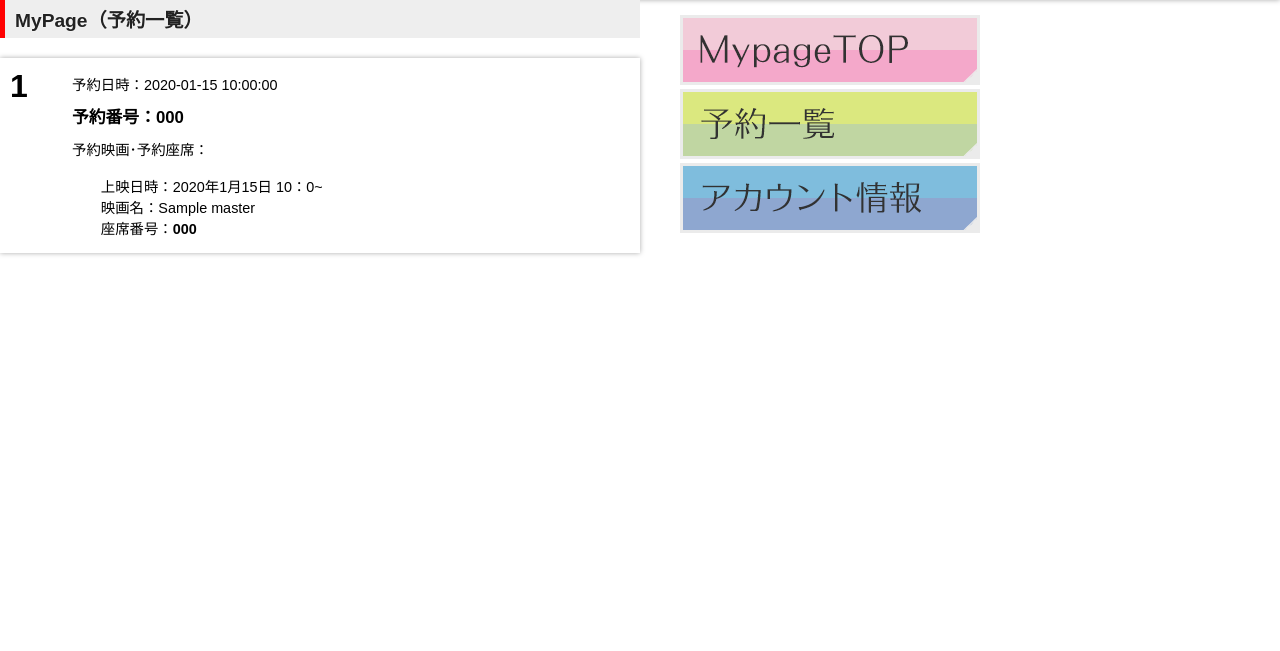
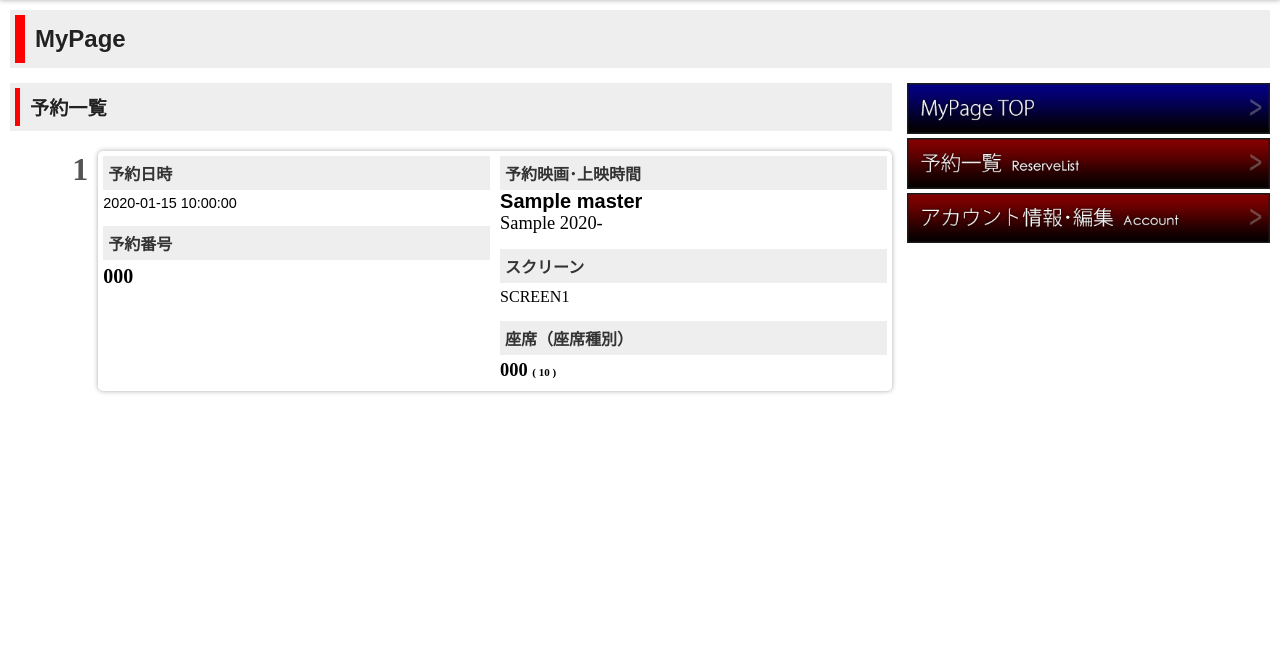
Before and after one commit to saison/HALCinema, a PHP site: page /tokyo/mypage/reserveView.php in a window 1280 px wide. Shown: the part 84-735 px from the top of the page. Run offline with PHP 8.4, Linux system fonts and the light colour scheme; the visitor is signed in with stand-in values (Sample User, id 1); tables that the repository leaves empty or names only in its code hold one stand-in row (values such as "Sample post"); style sheets or scripts are compiled from the project's sources.

Commit message:
MyPage系修正

```diff
--- a/tokyo/module/css/reserveView.css
+++ b/tokyo/module/css/reserveView.css
@@ -1,41 +1,110 @@
+@charset "UTF-8";
 /* CSS Document */
 .reserveEachBox {
+  margin: 20px 0;
+}
+
+.reserveBoxLeft {
+  width: 10%;
+  float: left;
+}
+
+.reserveBoxLeft p {
+  font-size: 200%;
+  font-weight: 600;
+  padding: 0px 10px;
+  text-align: right;
+  font-family: Century Gothic,"ヒラギノ角ゴ Pro W3", "Hiragino Kaku Gothic Pro", "メイリオ", Meiryo, Osaka, "ＭＳ Ｐゴシック", "MS PGothic";
+  color: #555;
+}
+
+.reserveBoxRight {
+  width: 90%;
+  float: left;
   box-shadow: 0 0 5px #aaa;
-  margin: 20px 0;
-  padding: 10px;
+  border-radius: 5px;
+}
+
+.reserveTitle {
+  background: #eee;
+  color: #333;
+  font-weight: bold;
+  padding: 5px;
+}
+
+.reserveInfoBoxLeft {
+  width: 50%;
+  float: left;
+  -webkit-box-sizing: border-box;
+  -moz-box-sizing: border-box;
+  box-sizing: border-box;
+  padding: 5px;
 }
 
 .reserveDate {
-  padding: 5px 0;
+  padding: 5px 0 15px 0;
   font-size: 90%;
 }
 
 .reserveNumber {
   padding: 5px 0;
-  font-size: 105%;
-  font-weight: 600;
+  font-size: 125%;
+  font-weight: bold;
+  font-family: Century Gothic,"ヒラギノ角ゴ Pro W3", "Hiragino Kaku Gothic Pro", "メイリオ", Meiryo, Osaka, "ＭＳ Ｐゴシック", "MS PGothic";
 }
 
-.reserveBoxLeft {
-  width: 10%;
+.reserveInfoBoxRight {
+  width: 50%;
   float: left;
-  font-size: 200%;
-  font-weight: 600;
+  -webkit-box-sizing: border-box;
+  -moz-box-sizing: border-box;
+  box-sizing: border-box;
+  padding: 5px;
 }
 
-.reserveBoxRight {
-  width: 90%;
-  float: left;
+.reserveMovie {
+  margin: 0 0 15px 0;
+}
+
+.reserveMovieName {
+  padding: 5px 0;
+  font-size: 125%;
+  font-weight: bold;
+}
+
+.reserveMovieTime {
+  padding: 5px 0;
+  font-size: 115%;
+  font-family: Century Gothic,"ヒラギノ角ゴ Pro W3", "Hiragino Kaku Gothic Pro", "メイリオ", Meiryo, Osaka, "ＭＳ Ｐゴシック", "MS PGothic";
+}
+
+.reserveScreen {
+  padding: 5px 0 15px 0;
+  font-size: 100%;
+  font-family: Century Gothic,"ヒラギノ角ゴ Pro W3", "Hiragino Kaku Gothic Pro", "メイリオ", Meiryo, Osaka, "ＭＳ Ｐゴシック", "MS PGothic";
+}
+
+.reserveEachSeat {
+  padding: 5px 0;
+  font-size: 115%;
+  font-weight: bold;
+  font-family: Century Gothic,"ヒラギノ角ゴ Pro W3", "Hiragino Kaku Gothic Pro", "メイリオ", Meiryo, Osaka, "ＭＳ Ｐゴシック", "MS PGothic";
 }
 
 #mypageMein {
-  width: 640px;
-  margin-right: 40px;
+  width: 70%;
   float: left;
 }
 
 #mypageNav {
   float: left;
-  width: 300px;
-  margin-top: 15px;
+  width: 30%;
+  padding: 0 0 0 15px;
+  -webkit-box-sizing: border-box;
+  -moz-box-sizing: border-box;
+  box-sizing: border-box;
 }
+
+#mypageNav li img {
+  width: 100%;
+}
--- a/tokyo/module/sass/mypage.scss
+++ b/tokyo/module/sass/mypage.scss
@@ -1,23 +1,17 @@
-h2{
-	border-left:7px solid #dbffb7;
-	padding:2px 0 2px 10px;
-	font-size:125%;
-	font-weight:600;
-	margin:10px 0;
-}
-h3{
-  border-left:5px solid #00aaff;
-  color:#333333;
-  margin:10px 0 !important;
-  padding:0px 0 0px 10px !important;
-}
+@charset "utf-8";
+/* CSS Document */
+@import "compass";
+
 #mypageMein{
-	width:640px;
-	margin-right:40px;
+	width:70%;
 	float:left;
 }
 #mypageNav{
 	float:left;
-	width:300px;
-	margin-top:15px;
+	width:30%;
+  padding:0 0 0 15px;
+  @include box-sizing(border-box);
 }
+#mypageNav li img{
+  width:100%;
+}
--- a/tokyo/module/sass/reserveView.scss
+++ b/tokyo/module/sass/reserveView.scss
@@ -1,39 +1,92 @@
 @charset "utf-8";
 /* CSS Document */
+@import "compass";
+
 .reserveEachBox{
-	box-shadow:0 0 5px #aaa;
 	margin:20px 0;
-	padding:10px;
+}
+.reserveBoxLeft{
+	width:10%;
+	float:left;
+}
+.reserveBoxLeft p{
+  font-size:200%;
+	font-weight:600;
+  padding:0px 10px;
+  text-align:right;
+  font-family:Century Gothic,"ヒラギノ角ゴ Pro W3", "Hiragino Kaku Gothic Pro", "メイリオ", Meiryo, Osaka, "ＭＳ Ｐゴシック", "MS PGothic";
+  color:#555;
+}
+
+.reserveBoxRight{
+	width:90%;
+	float:left;
+  box-shadow:0 0 5px #aaa;
+  border-radius:5px;
+}
+.reserveTitle{
+  background:#eee;
+  color:#333;
+  font-weight:bold;
+  padding:5px;
+}
+.reserveInfoBoxLeft{
+  width:50%;
+  float:left;
+  @include box-sizing(border-box);
+  padding:5px;
 }
 .reserveDate{
-	padding:5px 0;
+	padding:5px 0 15px 0;
 	font-size:90%;
 }
 
 .reserveNumber{
 	padding:5px 0;
-	font-size:105%;
-	font-weight:600;
+	font-size:125%;
+	font-weight:bold;
+  font-family:Century Gothic,"ヒラギノ角ゴ Pro W3", "Hiragino Kaku Gothic Pro", "メイリオ", Meiryo, Osaka, "ＭＳ Ｐゴシック", "MS PGothic";
 }
-
-.reserveBoxLeft{
-	width:10%;
-	float:left;
-	font-size:200%;
-	font-weight:600;
+.reserveInfoBoxRight{
+  width:50%;
+  float:left;
+  @include box-sizing(border-box);
+  padding:5px;
 }
-
-.reserveBoxRight{
-	width:90%;
-	float:left;
+.reserveMovie{
+  margin:0 0 15px 0;
+}
+.reserveMovieName{
+  padding:5px 0;
+	font-size:125%;
+	font-weight:bold;
+}
+.reserveMovieTime{
+  padding:5px 0;
+	font-size:115%;
+  font-family:Century Gothic,"ヒラギノ角ゴ Pro W3", "Hiragino Kaku Gothic Pro", "メイリオ", Meiryo, Osaka, "ＭＳ Ｐゴシック", "MS PGothic";
+}
+.reserveScreen{
+  padding:5px 0 15px 0;
+	font-size:100%;
+  font-family:Century Gothic,"ヒラギノ角ゴ Pro W3", "Hiragino Kaku Gothic Pro", "メイリオ", Meiryo, Osaka, "ＭＳ Ｐゴシック", "MS PGothic";
+}
+.reserveEachSeat{
+  padding:5px 0;
+  font-size:115%;
+  font-weight:bold;
+  font-family:Century Gothic,"ヒラギノ角ゴ Pro W3", "Hiragino Kaku Gothic Pro", "メイリオ", Meiryo, Osaka, "ＭＳ Ｐゴシック", "MS PGothic";
 }
 #mypageMein{
-	width:640px;
-	margin-right:40px;
+	width:70%;
 	float:left;
 }
 #mypageNav{
 	float:left;
-	width:300px;
-	margin-top:15px;
+	width:30%;
+  padding:0 0 0 15px;
+  @include box-sizing(border-box);
 }
+#mypageNav li img{
+  width:100%;
+}
--- a/tokyo/mypage/reserveView.php
+++ b/tokyo/mypage/reserveView.php
@@ -1,60 +1,86 @@
 <?PHP
-	$pageTitle = "";
+	$pageTitle = "予約一覧 - MyPage";
 	require_once("../module/reserveHeader.php");
 ?>
-<div id="content" class="clearfix">
+<div id="content" class="m10 clearfix">
+  <div class="reserveTitle">
+    <h2>MyPage</h2>
+  </div>
   <div id="mypageMein">
-<div class="reserveTitle">
-  <h3>MyPage（予約一覧）</h3>
+    <div class="reserveTitle mtb15">
+      <h3>予約一覧</h3>
     </div>
-
     <?php
     $con = getConnection();
     $count=0;
-	//文字コード設定
-	if($con!=false){
     mysqli_set_charset($con,'utf8');
-		//データベース選択
-		$isSuccess =mysqli_select_db($con, 'halcinema');
-		if($isSuccess){
     if(isset($_SESSION["userid"])){
       $result =mysqli_query($con,"SELECT * FROM reserve_master WHERE user_id = '".$_SESSION["userid"] ."' ORDER BY reserve_time DESC");
-				while($row = mysqli_fetch_array($result)){
+      while($row = mysqli_fetch_array($result)):
         $count++;
-					echo "<div class='reserveEachBox clearfix'><div class='reserveBoxLeft'>$count</div>";
-					echo "<div class='reserveBoxRight'><p class='reserveDate'>予約日時：".$row["reserve_time"]."</p>";//予約日時
-					echo  "<p class='reserveNumber'>予約番号：".$row["reserve_number"]."</p>";//予約番号
-					$result2 =mysqli_query($con,"SELECT * FROM movie_reserve_content WHERE reserve_number = '".$row["reserve_number"] ."'");
-					echo  "<p class='reserveDate'>予約映画･予約座席：<br /><br />";//予約番号
-					while(($row2 = mysqli_fetch_array($result2)) != false){
-						$reserveSelectSql = "SELECT show_schedule.show_id AS showID , show_schedule.screen_id AS SID , show_schedule.show_day AS showDay , show_schedule.start_time AS startTime , cinema_master.cinema_name AS movieName FROM show_schedule INNER JOIN cinema_master ON show_schedule.cinema_id=cinema_master.cinema_id WHERE show_schedule.show_id='".$row2["show_id"]."'";
-						$reserveSelectResult = mysqli_query($con,$reserveSelectSql);
-						$reserveSelectRow = mysqli_fetch_array($reserveSelectResult);
-						$dateAndTime=$reserveSelectRow["showDay"]." ".$reserveSelectRow["startTime"];
-						$screenDay=date_parse($dateAndTime);
-						echo "　　上映日時：".$screenDay["year"]."年".$screenDay["month"]."月".$screenDay["day"]."日 ".$screenDay["hour"]."：".$screenDay["minute"]."~<br />";
-						echo "　　映画名：".$reserveSelectRow["movieName"]."<br />";
-						echo "　　座席番号：<b>".$row2["seat_number"]."</b><br>";
+    ?>
+        <div class='reserveEachBox clearfix'>
+          <div class='reserveBoxLeft'>
+            <p><?php echo $count; ?></p>
+          </div>
+          <div class='reserveBoxRight clearfix'>
+            <div class='reserveInfoBoxLeft'>
+              <p class='reserveTitle'>予約日時</p>
+              <p class='reserveDate'><?php echo $row["reserve_time"]; ?></p>
+              <p class='reserveTitle'>予約番号</p>
+              <p class='reserveNumber'><?php echo $row["reserve_number"]; ?></p>
+            </div>
+            <div class='reserveInfoBoxRight'>
+              <p class='reserveTitle'>予約映画･上映時間</p>
+              <?php
+              $movieSelectSql = "SELECT show_id FROM movie_reserve_content WHERE reserve_number='".$row["reserve_number"]."' GROUP BY reserve_number";
+              $movieSelectResult = mysqli_query($con,$movieSelectSql);
+              $movieSelectRow = mysqli_fetch_array($movieSelectResult);
+              $scheduleSelectSql = "SELECT show_schedule.show_id AS showID , show_schedule.screen_id AS SID , show_schedule.show_day AS showDay , show_schedule.start_time AS startTime , cinema_master.cinema_name AS movieName FROM show_schedule INNER JOIN cinema_master ON show_schedule.cinema_id=cinema_master.cinema_id WHERE show_schedule.show_id='".$movieSelectRow["show_id"]."'";
+              $scheduleSelectResult = mysqli_query($con,$scheduleSelectSql);
+              $scheduleSelectRow = mysqli_fetch_array($scheduleSelectResult);
+              ?>
+              <p class='reserveMovie'>
+                <span class="reserveMovieName">
+                  <?php echo $scheduleSelectRow["movieName"]; ?>
+                </span><br>
+                <span class="reserveMovieTime">
+                  <?php echo str_replace("-","/",$scheduleSelectRow["showDay"])." ".substr($scheduleSelectRow["startTime"],0,5); ?>
+                </span>
+              </p>
+              <p class='reserveTitle'>スクリーン</p>
+              <p class='reserveScreen'>
+                SCREEN<?php echo substr($scheduleSelectRow["SID"],-1,1); ?>
+              </p>
+              <p class='reserveTitle'>座席（座席種別）</p>
+              <?php
+              $seatSelectSql = "SELECT * FROM movie_reserve_content INNER JOIN movie_price_master ON movie_reserve_content.movie_price_id = movie_price_master.movie_price_id WHERE movie_reserve_content.reserve_number = '".$row["reserve_number"]."'";
+              $seatSelectResult = mysqli_query($con,$seatSelectSql);
+              while(($seatSelectRow = mysqli_fetch_array($seatSelectResult)) != false):
+              ?>
+              <p class='reserveEachSeat'>
+                <?php echo $seatSelectRow["seat_number"]; ?>
+                <span class='microText'>(
+                  <?php echo $seatSelectRow["movie_price_name"]; ?>
+                )</span>
+              </p>
+              <?php endwhile; ?>
+              </div>
+            </div>
+          </div>
+          <?php
+              endwhile;
+            }else{
+              header('Location: login.php');//ログイン処理無効化
             }
-					echo "</p></div></div>";
-				}
+            mysqli_close($con);
+
             if($count==0){
               echo "予約された映画はありません";
             }
-			}else{
-				header('Location: login.php');//ログイン処理無効化
-			}
-		}
-		//サーバー切断
-		mysqli_close($con);
-	}
-
           ?>
-
-
-
     </div>
-<div id="mypageNav">
+    <div id="mypageNav" class="mtb15">
       <nav>
         <ul>
           <li><a href="mypage.php"><img src="images/mypagetop.png" alt="MypageTOP"></a></li>
```
Also changed, not shown: tokyo/module/css/mypage.css (+11 -19 lines), tokyo/mypage/mypage.php (+12 -9 lines), tokyo/mypage/images/accountinfo.png, tokyo/mypage/images/mypagetop.png, tokyo/mypage/images/reserveall.png. Lines whose indentation alone changed are shown as unchanged.
